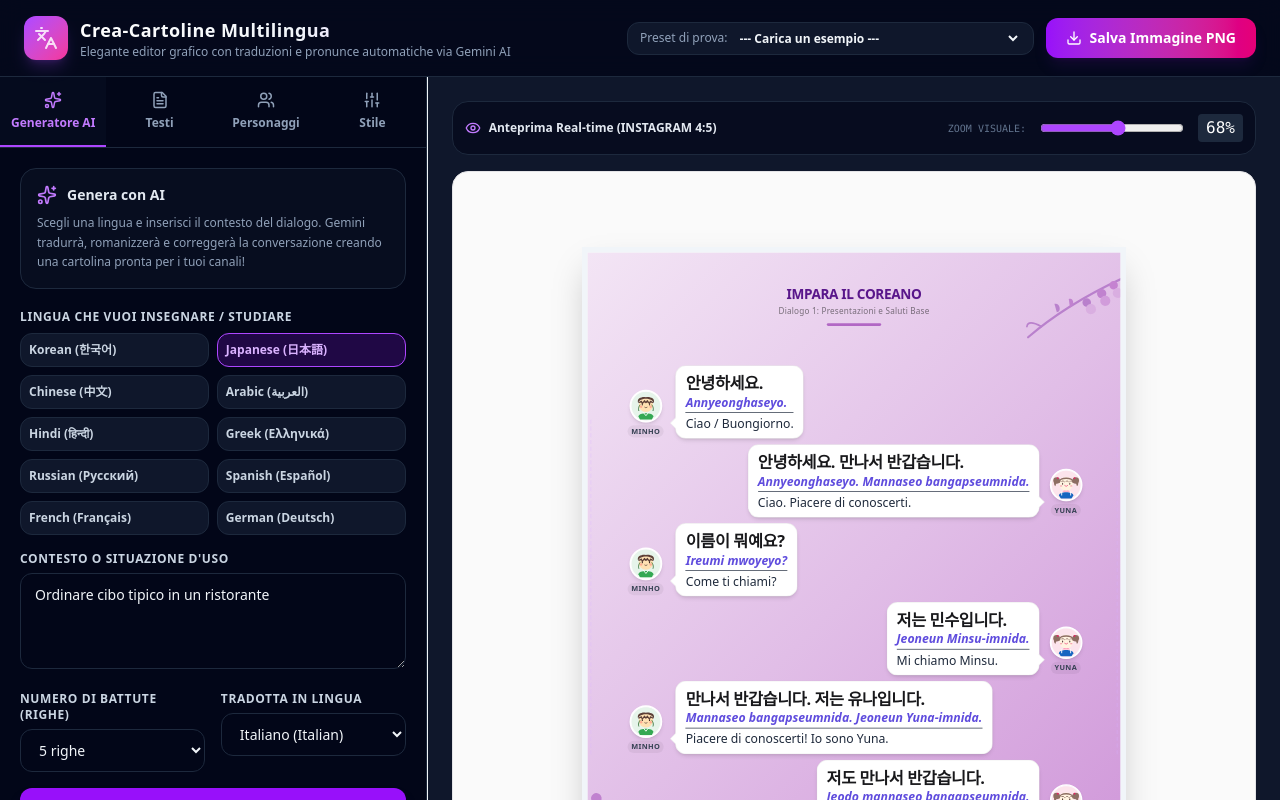
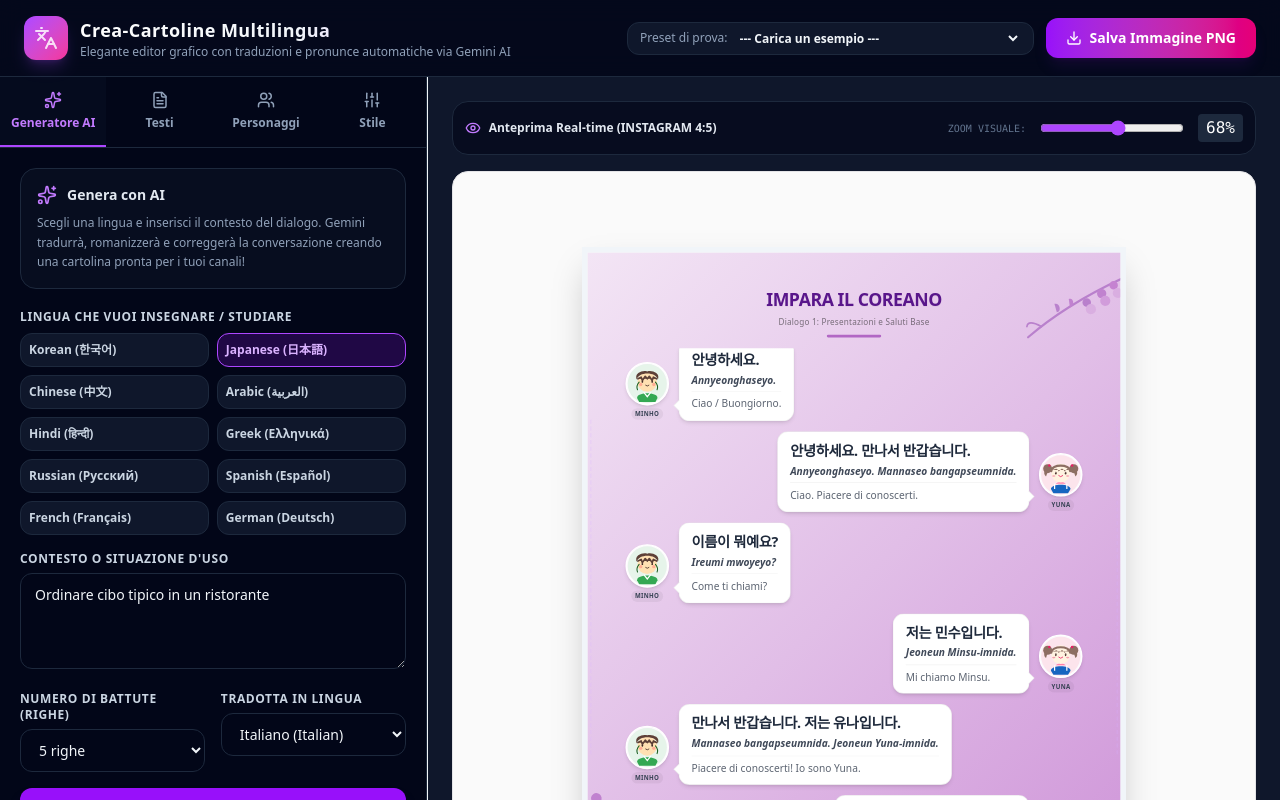
Before and after one commit to scottino2019-glitch/Polyglot-Pix, a React (Vite) app: page / in a window 1280 px wide. Shown: the top 800 px of the page. Built offline with nearby package versions, Linux system fonts and the light colour scheme.

Commit message:
Add files via upload

```diff
--- a/src/components/CardCanvas.tsx
+++ b/src/components/CardCanvas.tsx
@@ -34,59 +34,229 @@ export function CardCanvas({
   };
 
   const currentSize = sizeMap[aspectRatioMode];
-
   const bubbleCount = bubbles.length;
 
-  // Spazi tra i blob
-  const getSpacingClass = (spacing: "snug" | "regular" | "cozy") => {
-    if (bubbleCount >= 6) return "space-y-2";
-    if (bubbleCount === 5) return "space-y-3";
-    if (bubbleCount === 4) return "space-y-4";
-    switch (spacing) {
-      case "snug": return "space-y-3.5";
-      case "cozy": return "space-y-8";
-      default: return "space-y-6";
+  // Helper classes for bubble roundness
+  const getRoundnessClass = (roundness: "sm" | "md" | "lg" | "full") => {
+    switch (roundness) {
+      case "sm":
+        return "rounded-sm";
+      case "md":
+        return "rounded-lg";
+      case "lg":
+        return "rounded-2xl";
+      case "full":
+        return "rounded-3xl";
     }
   };
 
-  const getRoundnessClass = (roundness: "sm" | "md" | "lg" | "full") => {
-    switch (roundness) {
-      case "sm": return "rounded-sm";
-      case "md": return "rounded-lg";
-      case "lg": return "rounded-2xl";
-      case "full": return "rounded-3xl";
+  // Helper classes for shadow
+  const getShadowClass = (shadow: "none" | "sm" | "md" | "lg") => {
+    switch (shadow) {
+      case "none":
+        return "shadow-none";
+      case "sm":
+        return "shadow-xs";
+      case "md":
+        return "shadow-md";
+      case "lg":
+        return "shadow-xl";
     }
   };
 
-  const getShadowClass = (shadow: "none" | "sm" | "md" | "lg") => {
-    switch (shadow) {
-      case "none": return "shadow-none";
-      case "sm": return "shadow-xs";
-      case "md": return "shadow-md";
-      case "lg": return "shadow-xl";
+  // Dynamic Layout Configurator based on Aspect Ratio and Dialogue density to prevent overflows
+  const getLayoutConfig = (
+    ratio: "instagram" | "pinterest" | "square",
+    count: number
+  ) => {
+    if (ratio === "square") {
+      if (count <= 3) {
+        return {
+          avatarSize: 84,
+          paddingClass: "p-[26px] py-[22px]",
+          spacingClass: "space-y-[32px]",
+          headerMarginClass: "mt-[12px] mb-[24px] shrink-0 text-center",
+          titleSizeClass: "text-[34px] font-extrabold filter drop-shadow-xs mb-1 opacity-90 tracking-tight uppercase",
+          subtitleSizeClass: "text-[14px] font-medium tracking-wide opacity-80",
+          bubbleTextSize: "text-[28px] font-extrabold tracking-tight mb-1 leading-snug",
+          romanizationTextSize: "text-[18px]",
+          translationTextSize: "text-[18px]",
+          footerMarginClass: "text-center mt-[14px] shrink-0 border-t border-dashed border-gray-400/20 pt-2",
+        };
+      } else if (count === 4) {
+        return {
+          avatarSize: 72,
+          paddingClass: "p-[20px] py-[16px]",
+          spacingClass: "space-y-[22px]",
+          headerMarginClass: "mt-[10px] mb-[18px] shrink-0 text-center",
+          titleSizeClass: "text-[30px] font-extrabold filter drop-shadow-xs mb-0.5 tracking-tight uppercase",
+          subtitleSizeClass: "text-[12px] font-medium tracking-wide opacity-80",
+          bubbleTextSize: "text-[24px] font-extrabold tracking-tight mb-0.5 leading-snug",
+          romanizationTextSize: "text-[16px]",
+          translationTextSize: "text-[16px]",
+          footerMarginClass: "text-center mt-[12px] shrink-0 border-t border-dashed border-gray-400/20 pt-1.5",
+        };
+      } else if (count === 5) {
+        return {
+          avatarSize: 62,
+          paddingClass: "p-[16px] py-[12px]",
+          spacingClass: "space-y-[14px]",
+          headerMarginClass: "mt-[8px] mb-[12px] shrink-0 text-center",
+          titleSizeClass: "text-[26px] font-extrabold filter drop-shadow-xs mb-0.5 tracking-tight uppercase",
+          subtitleSizeClass: "text-[11px] font-medium tracking-wide opacity-70",
+          bubbleTextSize: "text-[21px] font-extrabold tracking-tight mb-0.5 leading-tight",
+          romanizationTextSize: "text-[15px]",
+          translationTextSize: "text-[15px]",
+          footerMarginClass: "text-center mt-[10px] shrink-0 border-t border-dashed border-gray-400/20 pt-1",
+        };
+      } else {
+        return {
+          avatarSize: 52,
+          paddingClass: "p-[14px] py-[10px]",
+          spacingClass: "space-y-[10px]",
+          headerMarginClass: "mt-[6px] mb-[10px] shrink-0 text-center",
+          titleSizeClass: "text-[22px] font-extrabold filter drop-shadow-xs mb-0.5 tracking-tight uppercase",
+          subtitleSizeClass: "text-[10px] font-medium tracking-wide opacity-70",
+          bubbleTextSize: "text-[18px] font-extrabold tracking-tight leading-snug",
+          romanizationTextSize: "text-[14px]",
+          translationTextSize: "text-[14px]",
+          footerMarginClass: "text-center mt-[8px] shrink-0 border-t border-dashed border-gray-400/20 pt-0.5",
+        };
+      }
+    } else if (ratio === "instagram") {
+      if (count <= 3) {
+        return {
+          avatarSize: 96,
+          paddingClass: "p-[32px] py-[26px]",
+          spacingClass: "space-y-[44px]",
+          headerMarginClass: "mt-[24px] mb-[36px] shrink-0 text-center",
+          titleSizeClass: "text-[42px] font-extrabold filter drop-shadow-xs mb-2 tracking-tight uppercase",
+          subtitleSizeClass: "text-[16px] font-medium tracking-wide opacity-85",
+          bubbleTextSize: "text-[34px] font-extrabold tracking-tight mb-2 leading-snug",
+          romanizationTextSize: "text-[20px]",
+          translationTextSize: "text-[20px]",
+          footerMarginClass: "text-center mt-[32px] shrink-0 border-t border-dashed border-gray-400/20 pt-3.5",
+        };
+      } else if (count === 4) {
+        return {
+          avatarSize: 84,
+          paddingClass: "p-[26px] py-[20px]",
+          spacingClass: "space-y-[32px]",
+          headerMarginClass: "mt-[18px] mb-[28px] shrink-0 text-center",
+          titleSizeClass: "text-[36px] font-extrabold filter drop-shadow-xs mb-1.5 tracking-tight uppercase",
+          subtitleSizeClass: "text-[14px] font-medium tracking-wide opacity-85",
+          bubbleTextSize: "text-[28px] font-extrabold tracking-tight mb-1.5 leading-snug",
+          romanizationTextSize: "text-[18px]",
+          translationTextSize: "text-[18px]",
+          footerMarginClass: "text-center mt-[24px] shrink-0 border-t border-dashed border-gray-400/20 pt-3",
+        };
+      } else if (count === 5) {
+        return {
+          avatarSize: 74,
+          paddingClass: "p-[22px] py-[16px]",
+          spacingClass: "space-y-[22px]",
+          headerMarginClass: "mt-[14px] mb-[22px] shrink-0 text-center",
+          titleSizeClass: "text-[30px] font-extrabold filter drop-shadow-xs mb-1 tracking-tight uppercase",
+          subtitleSizeClass: "text-[13px] font-medium tracking-wide opacity-85",
+          bubbleTextSize: "text-[24px] font-extrabold tracking-tight mb-1 leading-snug",
+          romanizationTextSize: "text-[16px]",
+          translationTextSize: "text-[16px]",
+          footerMarginClass: "text-center mt-[18px] shrink-0 border-t border-dashed border-gray-400/20 pt-2.5",
+        };
+      } else {
+        return {
+          avatarSize: 64,
+          paddingClass: "p-[18px] py-[13px]",
+          spacingClass: "space-y-[15px]",
+          headerMarginClass: "mt-[10px] mb-[16px] shrink-0 text-center",
+          titleSizeClass: "text-[26px] font-extrabold filter drop-shadow-xs mb-1 tracking-tight uppercase",
+          subtitleSizeClass: "text-[12px] font-medium tracking-wide opacity-80",
+          bubbleTextSize: "text-[21px] font-extrabold tracking-tight mb-0.5 leading-snug",
+          romanizationTextSize: "text-[15px]",
+          translationTextSize: "text-[15px]",
+          footerMarginClass: "text-center mt-[14px] shrink-0 border-t border-dashed border-gray-400/25 pt-2",
+        };
+      }
+    } else {
+      // pinterest: Height 1200
+      if (count <= 3) {
+        return {
+          avatarSize: 104,
+          paddingClass: "p-[36px] py-[30px]",
+          spacingClass: "space-y-[52px]",
+          headerMarginClass: "mt-[28px] mb-[48px] shrink-0 text-center",
+          titleSizeClass: "text-[46px] font-extrabold filter drop-shadow-xs mb-2 tracking-tight uppercase",
+          subtitleSizeClass: "text-[18px] font-medium tracking-wide opacity-85",
+          bubbleTextSize: "text-[38px] font-extrabold tracking-tight mb-2 leading-snug",
+          romanizationTextSize: "text-[22px]",
+          translationTextSize: "text-[22px]",
+          footerMarginClass: "text-center mt-[40px] shrink-0 border-t border-dashed border-gray-400/20 pt-4.5",
+        };
+      } else if (count === 4) {
+        return {
+          avatarSize: 92,
+          paddingClass: "p-[30px] py-[24px]",
+          spacingClass: "space-y-[40px]",
+          headerMarginClass: "mt-[20px] mb-[38px] shrink-0 text-center",
+          titleSizeClass: "text-[40px] font-extrabold filter drop-shadow-xs mb-1.5 tracking-tight uppercase",
+          subtitleSizeClass: "text-[16px] font-medium tracking-wide opacity-85",
+          bubbleTextSize: "text-[32px] font-extrabold tracking-tight mb-1.5 leading-snug",
+          romanizationTextSize: "text-[19px]",
+          translationTextSize: "text-[19px]",
+          footerMarginClass: "text-center mt-[32px] shrink-0 border-t border-dashed border-gray-400/20 pt-3.5",
+        };
+      } else if (count === 5) {
+        return {
+          avatarSize: 82,
+          paddingClass: "p-[26px] py-[20px]",
+          spacingClass: "space-y-[32px]",
+          headerMarginClass: "mt-[16px] mb-[30px] shrink-0 text-center",
+          titleSizeClass: "text-[34px] font-extrabold filter drop-shadow-xs mb-1 tracking-tight uppercase",
+          subtitleSizeClass: "text-[14px] font-medium tracking-wide opacity-85",
+          bubbleTextSize: "text-[28px] font-extrabold tracking-tight mb-1 leading-snug",
+          romanizationTextSize: "text-[17px]",
+          translationTextSize: "text-[17px]",
+          footerMarginClass: "text-center mt-[24px] shrink-0 border-t border-dashed border-gray-400/20 pt-3",
+        };
+      } else {
+        return {
+          avatarSize: 72,
+          paddingClass: "p-[22px] py-[16px]",
+          spacingClass: "space-y-[22px]",
+          headerMarginClass: "mt-[12px] mb-[24px] shrink-0 text-center",
+          titleSizeClass: "text-[30px] font-extrabold filter drop-shadow-xs mb-1 tracking-tight uppercase",
+          subtitleSizeClass: "text-[13px] font-medium tracking-wide opacity-85",
+          bubbleTextSize: "text-[24px] font-extrabold tracking-tight mb-0.5 leading-snug",
+          romanizationTextSize: "text-[16px]",
+          translationTextSize: "text-[16px]",
+          footerMarginClass: "text-center mt-[18px] shrink-0 border-t border-dashed border-gray-400/25 pt-2.5",
+        };
+      }
     }
   };
 
-  // Avatar e Padding interni delle bolle
-  const avatarSize = bubbleCount >= 6 ? 48 : bubbleCount === 5 ? 56 : bubbleCount === 4 ? 64 : 74;
-  const paddingClass = bubbleCount >= 6 ? "p-3.5 py-2.5" : bubbleCount === 5 ? "p-4 py-3" : bubbleCount === 4 ? "p-5 py-4" : "p-6 py-5";
+  const layout = getLayoutConfig(aspectRatioMode, bubbleCount);
 
-  // Margini e testi Titolo
-  const headerMarginClass = bubbleCount >= 6 ? "mt-2 mb-2 shrink-0 text-center" : bubbleCount === 5 ? "mt-3 mb-4 shrink-0 text-center" : "mt-4 mb-6 shrink-0 text-center";
-  const titleSizeClass = bubbleCount >= 6 ? "text-xl font-extrabold filter drop-shadow-xs mb-0.5 tracking-tight uppercase" : bubbleCount === 5 ? "text-2xl font-extrabold filter drop-shadow-xs mb-1 tracking-tight uppercase" : "text-3xl font-extrabold tracking-tight filter drop-shadow-xs mb-1 uppercase";
-  const subtitleSizeClass = bubbleCount >= 6 ? "text-xs font-medium tracking-wide opacity-80" : "text-sm font-medium tracking-wide opacity-85";
+  // Apply bubbleSpacing adjustment elegantly if requested
+  let finalSpacingClass = layout.spacingClass;
+  if (design.bubbleSpacing === "snug") {
+    if (bubbleCount <= 4) finalSpacingClass = "space-y-[12px]";
+    else finalSpacingClass = "space-y-[6px]";
+  } else if (design.bubbleSpacing === "cozy") {
+    if (bubbleCount <= 4) finalSpacingClass = "space-y-[32px]";
+    else finalSpacingClass = "space-y-[18px]";
+  }
 
-  // TESTI DELLE OPZIONI E DIALOGHI
-  // Coreano grande:
-  const bubbleTextSize = bubbleCount >= 6 ? "text-2xl font-extrabold tracking-tight mb-0.5 leading-tight" : bubbleCount === 5 ? "text-3xl font-extrabold tracking-tight mb-0.5 leading-tight" : bubbleCount === 4 ? "text-4xl font-extrabold tracking-tight mb-1 leading-tight" : "text-5xl font-extrabold tracking-tight mb-1.5 leading-tight";
-
-  // Romaji AUMENTATO (es. text-lg invece di text-sm per 6 bolle):
-  const romanizationTextSize = bubbleCount >= 6 ? "text-lg italic font-semibold text-indigo-700/85 mb-0.5 leading-tight" : bubbleCount === 5 ? "text-xl font-semibold italic text-indigo-700/85 mb-0.5 leading-tight" : "text-2xl font-semibold italic text-indigo-700/85 mb-1 leading-tight";
-
-  // Italiano AUMENTATO (es. text-lg invece di text-sm per 6 bolle):
-  const translationTextSize = bubbleCount >= 6 ? "text-lg font-medium text-zinc-650 border-t border-zinc-150/60 pt-1 mt-1 leading-tight" : bubbleCount === 5 ? "text-xl font-medium text-zinc-650 border-t border-zinc-150/60 pt-1 mt-1 leading-tight" : "text-2xl font-medium text-zinc-600 border-t border-zinc-100/80 pt-1.5 mt-1.5 leading-tight";
-
-  const footerMarginClass = bubbleCount >= 6 ? "text-center mt-3 shrink-0 border-t border-dashed border-gray-400/20 pt-2" : "text-center mt-6 shrink-0 border-t border-dashed border-gray-400/20 pt-3";
+  // Alias layout options for template compatibility
+  const avatarSize = layout.avatarSize;
+  const paddingClass = layout.paddingClass;
+  const headerMarginClass = layout.headerMarginClass;
+  const titleSizeClass = layout.titleSizeClass;
+  const subtitleSizeClass = layout.subtitleSizeClass;
+  const bubbleTextSize = layout.bubbleTextSize;
+  const romanizationTextSize = layout.romanizationTextSize;
+  const translationTextSize = layout.translationTextSize;
+  const footerMarginClass = layout.footerMarginClass;
 
   // True scaled footprint width and height
   const scaleRatio = scalePercent / 100;
@@ -165,7 +335,7 @@ export function CardCanvas({
               </header>
 
               {/* 2. Middle Portion: Dialogues Scroll Area */}
-              <main className={`flex-1 flex flex-col justify-center my-auto overflow-hidden px-4 ${getSpacingClass(design.bubbleSpacing)}`}>
+              <main className={`flex-1 flex flex-col justify-center my-auto overflow-hidden px-4 ${finalSpacingClass}`}>
                 {bubbles.map((bub, index) => {
                   const isLeft = bub.speaker === "A";
                   const activeSpeaker = isLeft ? speakerA : speakerB;
@@ -183,7 +353,7 @@ export function CardCanvas({
                             size={avatarSize}
                             className="shadow-md border-2 border-white rounded-full bg-white/90"
                           />
-                          <span className="text-xs font-semibold mt-1 px-1.5 py-0.5 rounded-full bg-black/5 text-gray-700 select-none uppercase tracking-wider scale-90 origin-top">
+                          <span className="text-[10px] text-xxs font-semibold mt-1 px-1.5 py-0.5 rounded-full bg-black/5 text-gray-700 select-none uppercase tracking-wider scale-90 origin-top">
                             {activeSpeaker.name || "A"}
                           </span>
                         </div>
@@ -202,20 +372,20 @@ export function CardCanvas({
                           }}
                         >
                           {/* Native/Target Text (Line 1) */}
-                          <div className={`${bubbleTextSize} text-zinc-900`}>
+                          <div className={`${bubbleTextSize} font-extrabold`} style={{ color: activeSpeaker.textColor || "inherit" }}>
                             {bub.text || "..."}
                           </div>
 
                           {/* Pronunciation Transliteration (Line 2) */}
                           {bub.romanization && (
-                            <div className={romanizationTextSize}>
+                            <div className={`${romanizationTextSize} font-semibold italic mt-1`} style={{ color: activeSpeaker.textColor || "inherit", opacity: 0.85 }}>
                               {bub.romanization}
                             </div>
                           )}
 
                           {/* Translation (Line 3) */}
                           {bub.translation && (
-                            <div className={translationTextSize}>
+                            <div className={`${translationTextSize} font-medium border-t pt-1.5 mt-1.5`} style={{ color: activeSpeaker.textColor || "inherit", opacity: 0.72, borderColor: design.backgroundTheme === "cosmic_sparkle" ? "rgba(255,255,255,0.12)" : "rgba(0,0,0,0.08)" }}>
                               {bub.translation}
                             </div>
                           )}
@@ -246,7 +416,7 @@ export function CardCanvas({
                             size={avatarSize}
                             className="shadow-md border-2 border-white rounded-full bg-white/90"
                           />
-                          <span className="text-xs font-semibold mt-1 px-1.5 py-0.5 rounded-full bg-black/5 text-gray-700 select-none uppercase tracking-wider scale-90 origin-top">
+                          <span className="text-[10px] text-xxs font-semibold mt-1 px-1.5 py-0.5 rounded-full bg-black/5 text-gray-700 select-none uppercase tracking-wider scale-90 origin-top">
                             {activeSpeaker.name || "B"}
                           </span>
                         </div>
@@ -259,7 +429,7 @@ export function CardCanvas({
               {/* 3. Footer Segment: Watermark Handle decor */}
               <footer className={footerMarginClass}>
                 <div
-                  className="text-sm font-mono font-medium tracking-widest uppercase opacity-85 select-none"
+                  className="text-xs font-mono font-medium tracking-widest uppercase opacity-85 select-none"
                   style={{
                     color: design.customWatermarkColor || (design.backgroundTheme === "cosmic_sparkle" ? "#818CF8" : "#9C27B0"),
                   }}
```
